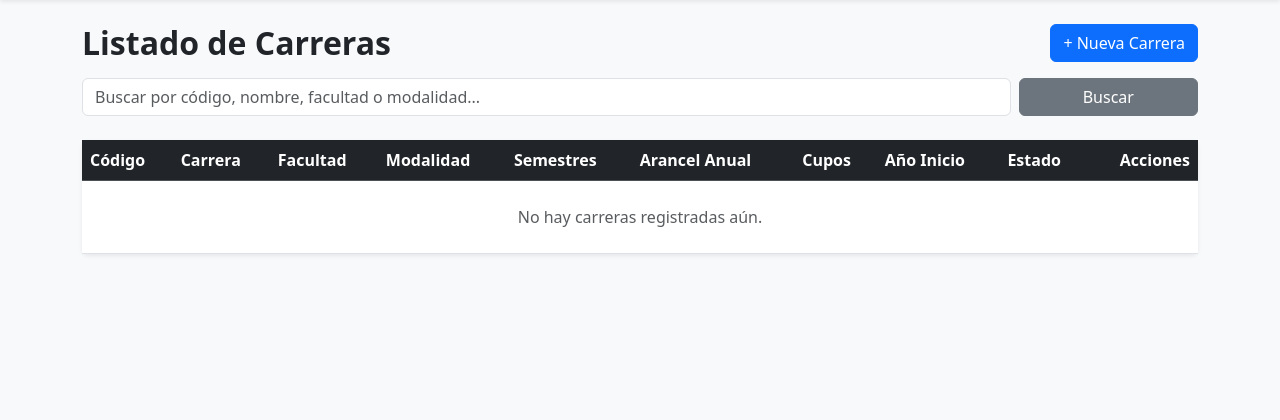
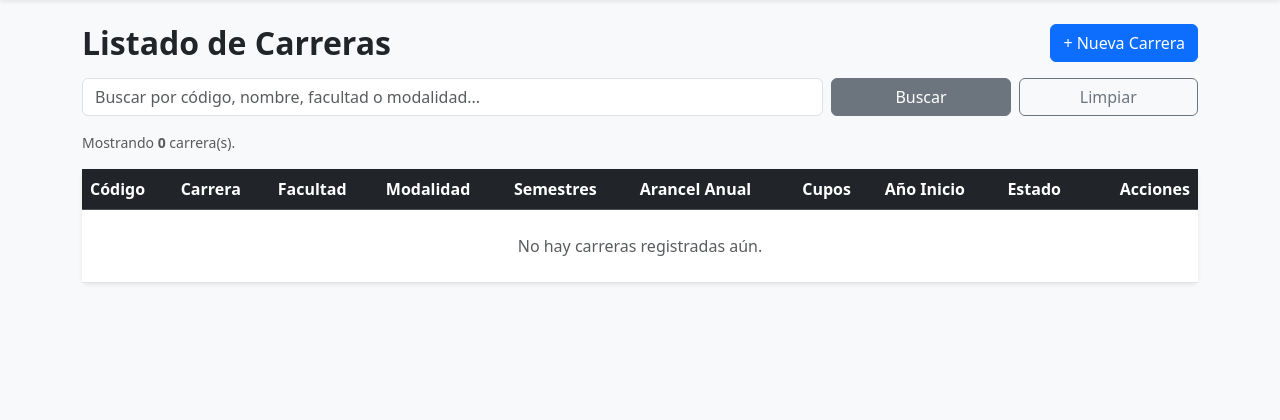
Before and after one commit to MatiassAbarca/programacion-back_end, a Django app: page /carreras/ in a window 1280 px wide. Shown: the part 56-476 px from the top of the page. Run offline with Django 5.2, Linux system fonts and the light colour scheme; data that the repository does not hold is empty.

Commit message:
feat(crud): boton limpiar en filtro y detalle de carrera al eliminar

```diff
--- a/academico/templates/academico/carrera_list.html
+++ b/academico/templates/academico/carrera_list.html
@@ -7,14 +7,21 @@
     <a href="{% url 'academico:carrera_create' %}" class="btn btn-primary">+ Nueva Carrera</a>
 </div>
 
-<form method="get" class="row g-2 mb-4">
-    <div class="col-md-10">
+<form method="get" class="row g-2 mb-3">
+    <div class="col-md-8">
         <input type="text" name="q" value="{{ query }}" class="form-control" placeholder="Buscar por código, nombre, facultad o modalidad...">
     </div>
     <div class="col-md-2 d-grid">
         <button type="submit" class="btn btn-secondary">Buscar</button>
     </div>
+    <div class="col-md-2 d-grid">
+        <a href="{% url 'academico:carrera_list' %}" class="btn btn-outline-secondary">Limpiar</a>
+    </div>
 </form>
+
+<p class="text-muted small mb-3">
+    Mostrando <strong>{{ carreras|length }}</strong> carrera(s){% if query %} para el filtro "<strong>{{ query }}</strong>"{% endif %}.
+</p>
 
 <div class="card shadow-sm border-0">
     <div class="table-responsive">
```
Also changed, not shown: academico/templates/academico/carrera_delete_confirm.html (+7 -0 lines).
